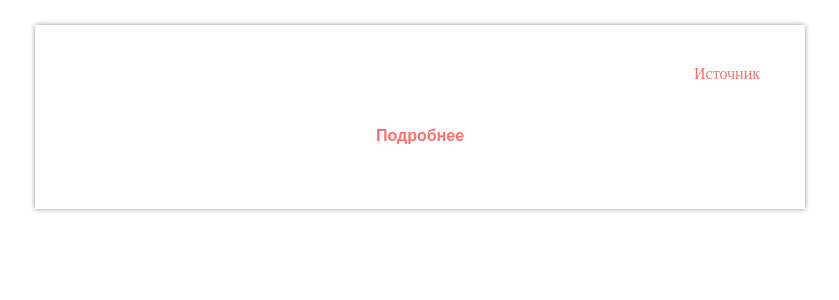
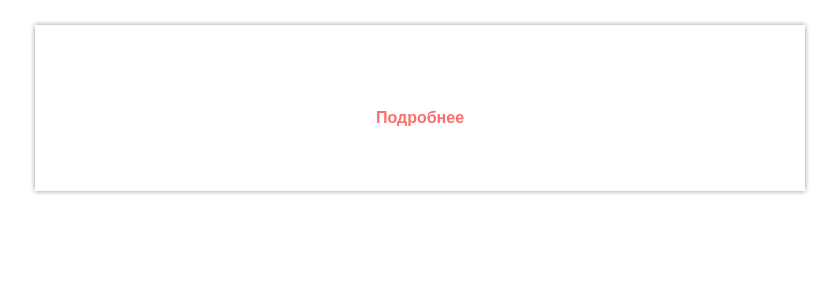
Before and after one commit to happylolonly/free-fitness, a Next.js app: page /search/Event/Event in a window 1280 px wide. Shown: the top 300 px of the page, without its empty margins (220-1059 px from the left). Built offline with nearby package versions, Linux system fonts and the light colour scheme.

Commit message:
hide event's source

```diff
--- a/pages/search/Event/Event.js
+++ b/pages/search/Event/Event.js
@@ -116,9 +116,9 @@
 
           {location && <span>Местоположение: {location}</span>}
         </div>
-        <a href={link} target="_blank" className="source">
+        {/* <a href={link} target="_blank" className="source">
           Источник
-        </a>
+        </a> */}
       </header>
       <p dangerouslySetInnerHTML={{ __html: formattedEntry }}></p>
       {/* {image.length > 0 ? (
```
